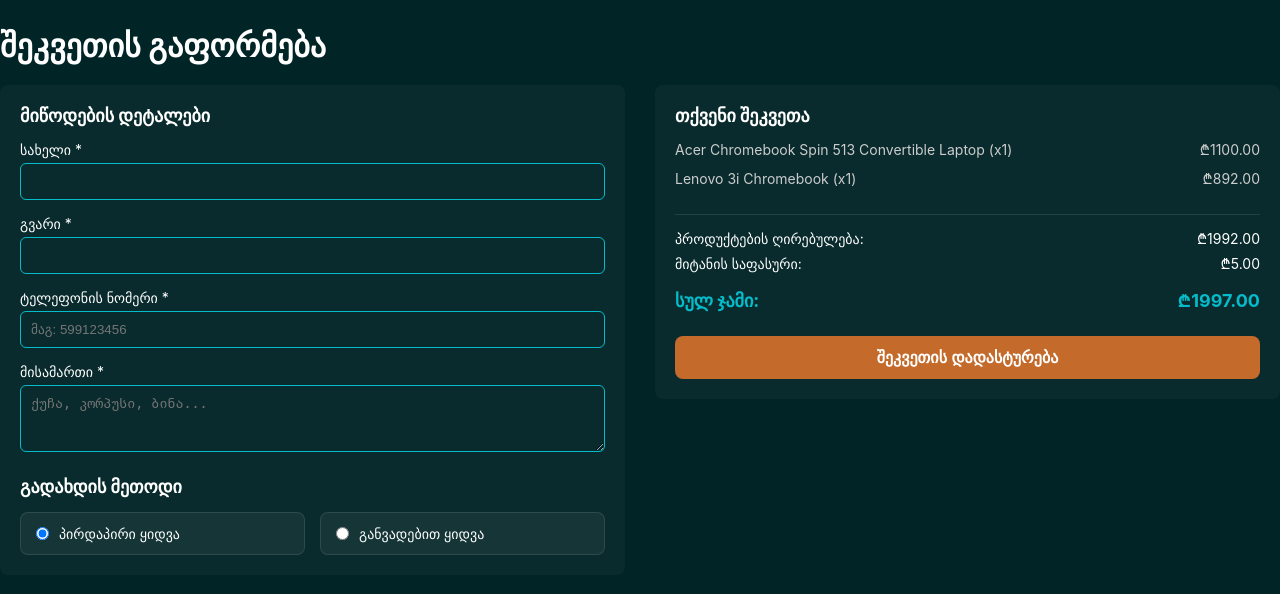
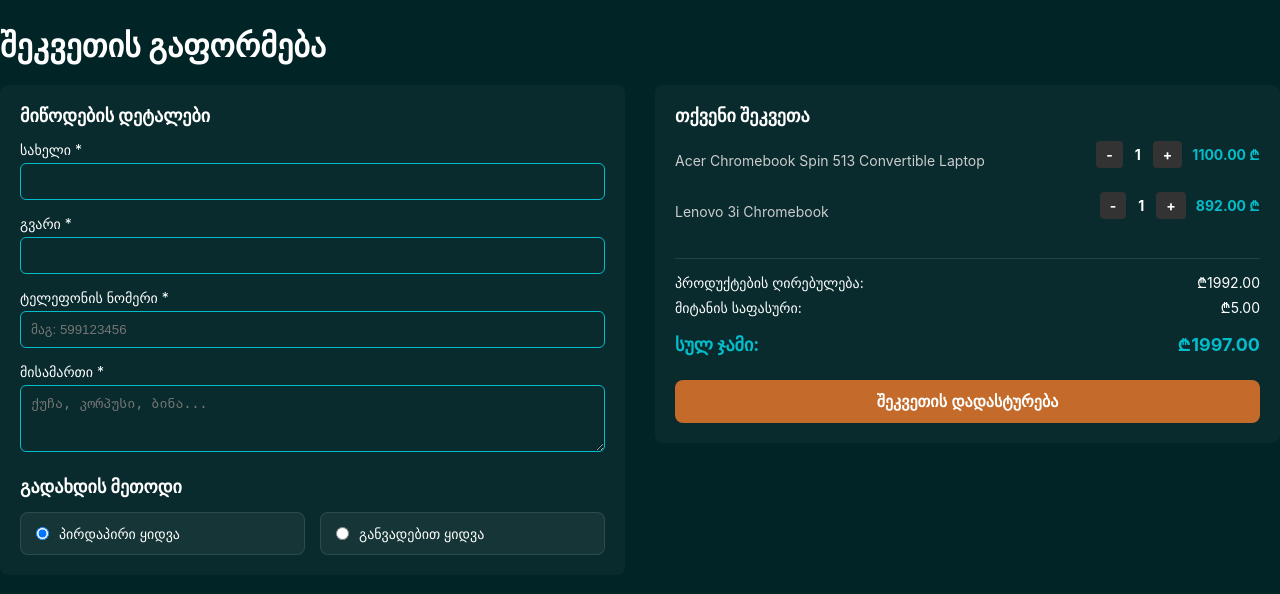
Before and after one commit to GioJIkia/Final-Project---Online-Store-, a Django app: page /checkout/ in a window 1280 px wide. Shown: the part 94-688 px from the top of the page. Run offline with Django 5.2, Linux system fonts and the light colour scheme; a user stored in the database is signed in; data comes from the database, SQL or seed files in the repository; both versions use the stored data as it was after the commit.

Commit message:
update checkout functional

```diff
--- a/store/static/style.css
+++ b/store/static/style.css
@@ -574,6 +574,15 @@ body {
   font-size: 14px;
   color: #ccc;
 }
+.checkout-item-row-2 {
+  display: flex;
+  justify-content: space-between;
+  align-items: center;
+  margin-bottom: 12px;
+  font-size: 14px;
+  color: #ccc;
+  gap: 10px;
+}
 
 .checkout-item-name {
   max-width: 70%;
@@ -842,9 +851,9 @@ body {
   flex-direction: column;
   gap: 10px;
 }
-.delivery-content-header{
+.delivery-content-header {
   margin-top: 20px;
-  color: var(--primary-coror-bright-cyan)
+  color: var(--primary-coror-bright-cyan);
 }
 
 .delivery-btn-box {
--- a/store/templates/checkout.html
+++ b/store/templates/checkout.html
@@ -137,12 +137,19 @@
             <div class="checkout-items-summary">
               {% for item in cart_items %}
               <div class="checkout-item-row">
-                <span
-                  class="checkout-item-name"
-                  title="{{ item.product.title }}"
-                  >{{ item.product.title }} (x{{ item.quantity }})</span
-                >
-                <span>₾{{ item.total_price }}</span>
+                <span class="checkout-item-name">{{ item.product.title }}</span>
+
+                <!-- რაოდენობის შეცვლის ღილაკები -->
+                <div class="checkout-item-row-2">
+                  <div class="cart-quantity-box">
+                  <a href="{% url 'store:update_checkout_item' item.id %}?action=decrease" class="cart-qty-btn">-</a>
+                  <span class="cart-qty-value">{{ item.quantity }}</span>
+                  <a href="{% url 'store:update_checkout_item' item.id %}?action=increase" class="cart-qty-btn">+</a>
+                  </div>
+
+                <!-- თითოეული ნივთის ჯამური ფასი -->
+                  <span class="order-total-price">{{ item.total_price }} ₾</span>
+                </div>
               </div>
               {% endfor %}
             </div>
--- a/store/urls.py
+++ b/store/urls.py
@@ -16,6 +16,7 @@ urlpatterns = [
     path("cart/update/<int:item_id>/", views.updateCartItem, name="update-cart"),
     path("checkout/", views.checkoutView, name="checkout"),
     path("checkout/direct/<int:product_id>/",views.directCheckoutView,name="direct-checkout"),
+    path('checkout/update/<int:item_id>/', views.updateCheckoutItem, name='update_checkout_item'),
     path("my-orders/", views.my_ordersView, name="my-orders"),
     path("delivery/", views.delivery_view, name="delivery-policy"),
     path("about/", views.about_view, name="about"),
@@ -32,6 +33,7 @@ urlpatterns = [
 # 127.0.0.1:8000/cart/update/<int:item_id>/
 # 127.0.0.1:8000/checkout
 # 127.0.0.1:8000/checkout/direct/<int:product_id>/
+# 127.0.0.1:8000/checkout/update/<int:item_id>/
 # 127.0.0.1:8000/my-orders
 # 127.0.0.1:8000/delivery
 # 127.0.0.1:8000/about
--- a/store/views.py
+++ b/store/views.py
@@ -51,10 +51,7 @@ def cardList(request):
     elif sort_by == "price_desc":
         products_list = products_list.order_by("-price")
 
-    context = {
-        "products": products_list,
-        "sort_by": sort_by
-        }
+    context = {"products": products_list, "sort_by": sort_by}
     return render(request, "card-list.html", context)
 
 
@@ -230,15 +227,18 @@ def checkoutView(request):
 def directCheckoutView(request, product_id):
     product = get_object_or_404(Product, id=product_id)
 
-    cart_items = [
-        {
-            "product": product,
-            "quantity": 1,
-            "total_price": product.price,
-        }
-    ]
+    # ავტომატურად ვქმნით ან ვიღებთ CartItem-ს ამ მომხმარებლისთვის
+    cart_item, created = CartItem.objects.get_or_create(
+        user=request.user, product=product
+    )
+    if not created:
+        # თუ უკვე იყო, რაოდენობას არ ვცვლით პირდაპირი ყიდვისას, ან შეგიძლია დატოვო
+        pass
 
-    subtotal = product.price
+    # ამის მერე უბრალოდ გამოვთვალოთ იგივე ლოგიკით, რაც ჩვეულებრივ checkout-შია
+    cart_items = CartItem.objects.filter(user=request.user)
+
+    subtotal = sum(item.total_price for item in cart_items)
     shipping_fee = Decimal("5.00")
     total_price = subtotal + shipping_fee
 
@@ -248,7 +248,6 @@ def directCheckoutView(request, product_id):
         phone = request.POST.get("phone")
         address = request.POST.get("address")
         payment_type = request.POST.get("payment_type")
-
         bank_choice = (
             request.POST.get("bank_choice") if payment_type == "installment" else None
         )
@@ -266,12 +265,16 @@ def directCheckoutView(request, product_id):
             total_price=total_price,
         )
 
-        OrderItem.objects.create(
-            order=order,
-            product=product,
-            price=product.price,
-            quantity=1,
-        )
+        for item in cart_items:
+            OrderItem.objects.create(
+                order=order,
+                product=item.product,
+                price=item.product.price,
+                quantity=item.quantity,
+            )
+
+        # გავასუფთავოთ კალათა შეკვეთის შემდეგ
+        cart_items.delete()
 
         return redirect("store:card-list")
 
@@ -283,6 +286,26 @@ def directCheckoutView(request, product_id):
     }
 
     return render(request, "checkout.html", context)
+
+
+@login_required(login_url="store:login")
+def updateCheckoutItem(request, item_id):
+    cart_item = get_object_or_404(CartItem, id=item_id, user=request.user)
+    action = request.GET.get("action")
+
+    if action == "increase":
+        cart_item.quantity += 1
+        cart_item.save()
+    elif action == "decrease":
+        if cart_item.quantity > 1:
+            cart_item.quantity -= 1
+            cart_item.save()
+        else:
+            cart_item.delete()
+    elif action == "remove":
+        cart_item.delete()
+
+    return redirect("store:checkout")
 
 
 @login_required(login_url="store:login")
```
Also changed, not shown: db.sqlite3.
